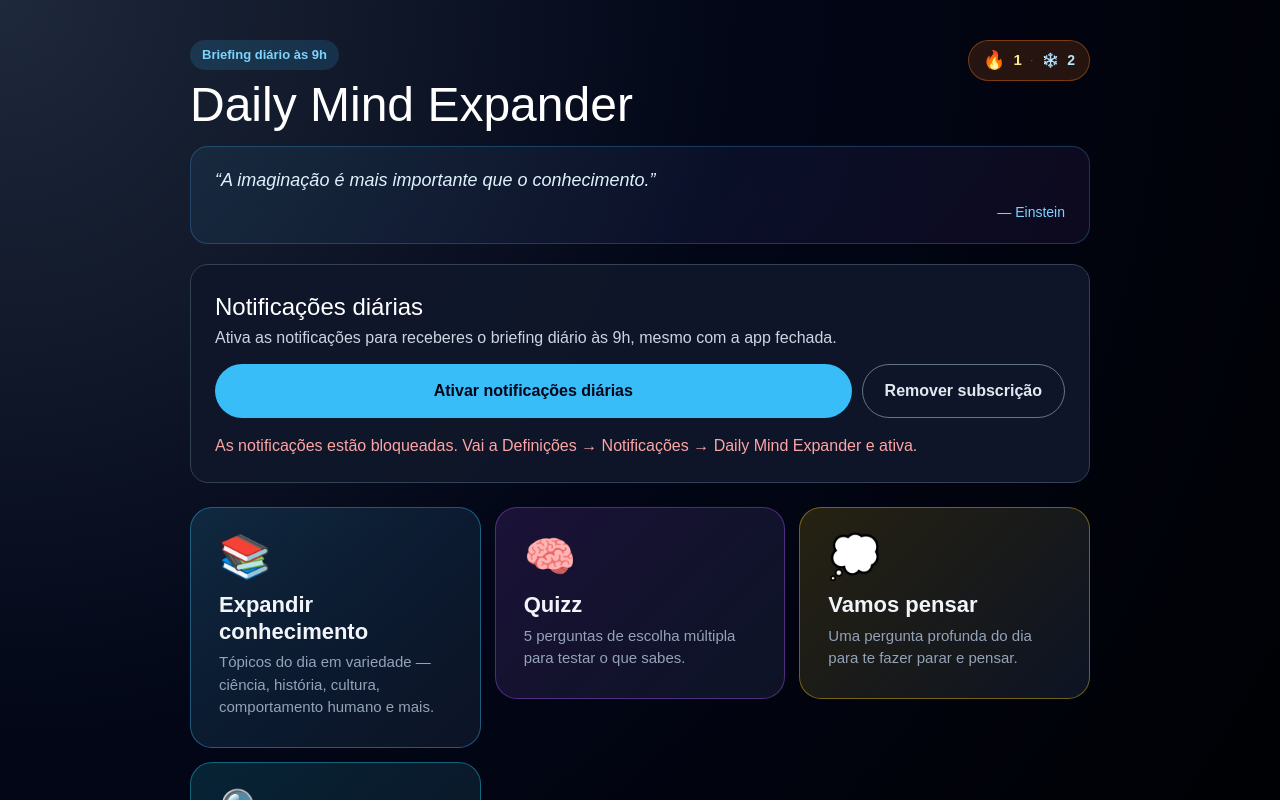
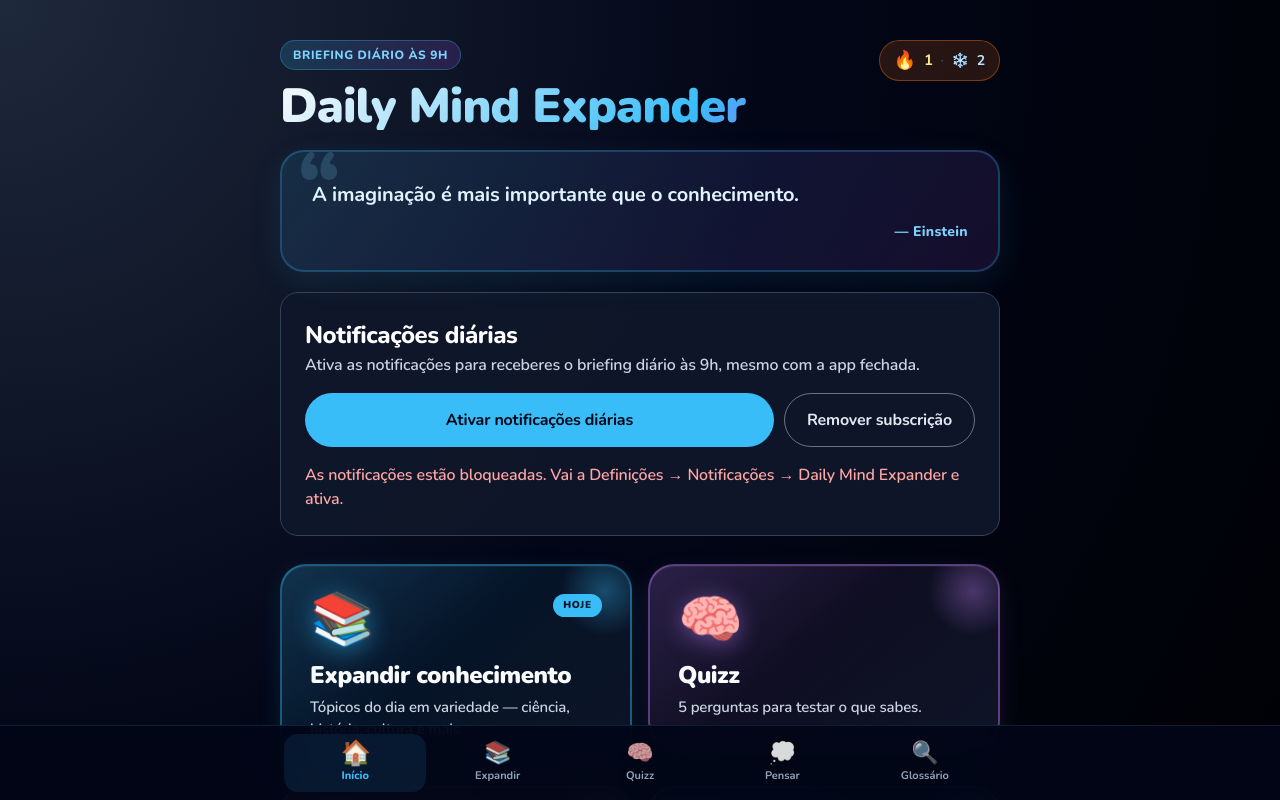
Before and after one commit to magalhaes02/daily-mind-expander, a Next.js app: page / in a window 1280 px wide. Shown: the top 800 px of the page. Built offline with nearby package versions, Linux system fonts and the light colour scheme.

Commit message:
Redesign tipo Duolingo: Nunito + bottom nav + tiles vibrantes

```diff
--- /dev/null
+++ b/app/BottomNav.tsx
@@ -0,0 +1,96 @@
+"use client";
+
+import Link from "next/link";
+import { usePathname } from "next/navigation";
+
+type NavItem = {
+  href: string;
+  emoji: string;
+  label: string;
+  color: string;
+};
+
+const ITEMS: NavItem[] = [
+  { href: "/", emoji: "🏠", label: "Início", color: "#38bdf8" },
+  { href: "/expandir", emoji: "📚", label: "Expandir", color: "#38bdf8" },
+  { href: "/quizz", emoji: "🧠", label: "Quizz", color: "#c084fc" },
+  { href: "/pensar", emoji: "💭", label: "Pensar", color: "#fbbf24" },
+  { href: "/glossario", emoji: "🔍", label: "Glossário", color: "#5eead4" },
+];
+
+export default function BottomNav() {
+  const pathname = usePathname();
+
+  return (
+    <nav
+      style={{
+        position: "fixed",
+        bottom: 0,
+        left: 0,
+        right: 0,
+        zIndex: 50,
+        background: "rgba(2, 6, 23, 0.92)",
+        backdropFilter: "blur(20px)",
+        WebkitBackdropFilter: "blur(20px)",
+        borderTop: "1px solid rgba(56, 189, 248, 0.15)",
+        paddingBottom: "env(safe-area-inset-bottom)",
+      }}
+    >
+      <div
+        style={{
+          display: "flex",
+          maxWidth: "720px",
+          margin: "0 auto",
+          padding: "8px 4px",
+        }}
+      >
+        {ITEMS.map((item) => {
+          const active =
+            item.href === "/"
+              ? pathname === "/"
+              : pathname.startsWith(item.href);
+          return (
+            <Link
+              key={item.href}
+              href={item.href}
+              style={{
+                flex: "1 1 0",
+                display: "flex",
+                flexDirection: "column",
+                alignItems: "center",
+                gap: "4px",
+                padding: "8px 4px",
+                textDecoration: "none",
+                borderRadius: "14px",
+                background: active ? `${item.color}1a` : "transparent",
+                transition: "background 0.15s ease",
+              }}
+            >
+              <span
+                style={{
+                  fontSize: "22px",
+                  lineHeight: 1,
+                  filter: active ? "none" : "grayscale(0.3) opacity(0.85)",
+                  transform: active ? "scale(1.1)" : "scale(1)",
+                  transition: "transform 0.15s ease",
+                }}
+              >
+                {item.emoji}
+              </span>
+              <span
+                style={{
+                  fontSize: "11px",
+                  fontWeight: active ? 800 : 700,
+                  color: active ? item.color : "#94a3b8",
+                  letterSpacing: "0",
+                }}
+              >
+                {item.label}
+              </span>
+            </Link>
+          );
+        })}
+      </div>
+    </nav>
+  );
+}
--- a/app/DailyQuote.tsx
+++ b/app/DailyQuote.tsx
@@ -53,31 +53,53 @@ export default function DailyQuote() {
   return (
     <div
       style={{
-        marginTop: "16px",
-        padding: "clamp(16px, 4.5vw, 20px) clamp(18px, 5vw, 24px)",
-        borderRadius: "18px",
+        position: "relative",
+        marginTop: "20px",
+        padding: "clamp(20px, 5.5vw, 28px) clamp(22px, 6vw, 30px)",
+        borderRadius: "24px",
         background:
-          "linear-gradient(135deg, rgba(56, 189, 248, 0.08), rgba(168, 85, 247, 0.08))",
-        border: "1px solid rgba(56, 189, 248, 0.25)",
+          "linear-gradient(135deg, rgba(56, 189, 248, 0.12), rgba(168, 85, 247, 0.12))",
+        border: "2px solid rgba(56, 189, 248, 0.25)",
+        boxShadow: "0 10px 32px rgba(56, 189, 248, 0.10)",
+        overflow: "hidden",
       }}
     >
+      <span
+        aria-hidden
+        style={{
+          position: "absolute",
+          top: "-10px",
+          left: "16px",
+          fontSize: "84px",
+          color: "rgba(125, 211, 252, 0.18)",
+          fontWeight: 900,
+          lineHeight: 1,
+          pointerEvents: "none",
+        }}
+      >
+        &ldquo;
+      </span>
       <p
         style={{
+          position: "relative",
           margin: 0,
-          fontSize: "clamp(15px, 4.2vw, 18px)",
-          fontStyle: "italic",
+          fontSize: "clamp(16px, 4.5vw, 20px)",
           color: "#e0f2fe",
-          lineHeight: 1.5,
+          lineHeight: 1.45,
+          fontWeight: 700,
         }}
       >
-        &ldquo;{quote.text}&rdquo;
+        {quote.text}
       </p>
       <p
         style={{
-          margin: "8px 0 0 0",
+          position: "relative",
+          margin: "12px 0 0 0",
           fontSize: "clamp(12px, 3.4vw, 14px)",
           color: "#7dd3fc",
           textAlign: "right",
+          fontWeight: 800,
+          letterSpacing: "0.02em",
         }}
       >
         — {quote.author}
--- a/app/HomeTile.tsx
+++ b/app/HomeTile.tsx
@@ -6,6 +6,7 @@ type HomeTileProps = {
   title: string;
   subtitle: string;
   accent: string;
+  badge?: string;
 };
 
 export default function HomeTile({
@@ -14,10 +15,12 @@ export default function HomeTile({
   title,
   subtitle,
   accent,
+  badge,
 }: HomeTileProps) {
   return (
     <Link
       href={href}
+      className="dme-tile"
       style={{
         display: "block",
         textDecoration: "none",
@@ -26,29 +29,78 @@ export default function HomeTile({
     >
       <div
         style={{
+          position: "relative",
           padding: "clamp(20px, 5.5vw, 28px)",
-          borderRadius: "22px",
-          background: `linear-gradient(135deg, ${accent}26, rgba(15, 23, 42, 0.85))`,
-          border: `1px solid ${accent}66`,
-          minHeight: "120px",
+          borderRadius: "26px",
+          background: `linear-gradient(140deg, ${accent}38 0%, ${accent}14 45%, rgba(15, 23, 42, 0.92) 100%)`,
+          border: `2px solid ${accent}66`,
+          minHeight: "140px",
           display: "flex",
           flexDirection: "column",
           justifyContent: "space-between",
-          gap: "14px",
-          transition: "transform 0.1s ease, border-color 0.1s ease",
+          gap: "16px",
+          boxShadow: `0 8px 24px ${accent}1f, inset 0 1px 0 rgba(255, 255, 255, 0.05)`,
+          overflow: "hidden",
         }}
       >
-        <div style={{ fontSize: "clamp(34px, 9vw, 42px)", lineHeight: 1 }}>
-          {emoji}
+        <span
+          style={{
+            position: "absolute",
+            top: "-20px",
+            right: "-20px",
+            width: "90px",
+            height: "90px",
+            borderRadius: "50%",
+            background: `radial-gradient(circle, ${accent}55 0%, transparent 70%)`,
+            pointerEvents: "none",
+          }}
+        />
+
+        <div
+          style={{
+            display: "flex",
+            justifyContent: "space-between",
+            alignItems: "flex-start",
+            gap: "10px",
+          }}
+        >
+          <span
+            style={{
+              fontSize: "clamp(40px, 11vw, 52px)",
+              lineHeight: 1,
+              filter: `drop-shadow(0 4px 12px ${accent}77)`,
+            }}
+          >
+            {emoji}
+          </span>
+          {badge && (
+            <span
+              style={{
+                padding: "4px 10px",
+                borderRadius: "999px",
+                background: accent,
+                color: "#020617",
+                fontSize: "10px",
+                fontWeight: 900,
+                letterSpacing: "0.08em",
+                textTransform: "uppercase",
+                whiteSpace: "nowrap",
+              }}
+            >
+              {badge}
+            </span>
+          )}
         </div>
-        <div>
+
+        <div style={{ position: "relative" }}>
           <h3
             style={{
               margin: "0 0 6px 0",
-              fontSize: "clamp(18px, 5vw, 22px)",
-              fontWeight: "bold",
-              color: "#f1f5f9",
-              lineHeight: 1.2,
+              fontSize: "clamp(20px, 5.4vw, 24px)",
+              fontWeight: 900,
+              color: "#f8fafc",
+              lineHeight: 1.15,
+              letterSpacing: "-0.02em",
             }}
           >
             {title}
@@ -57,8 +109,9 @@ export default function HomeTile({
             style={{
               margin: 0,
               fontSize: "clamp(13px, 3.6vw, 15px)",
-              color: "#94a3b8",
+              color: "#cbd5e1",
               lineHeight: 1.5,
+              fontWeight: 600,
             }}
           >
             {subtitle}
--- a/app/expandir/page.tsx
+++ b/app/expandir/page.tsx
@@ -14,8 +14,8 @@ export default function ExpandirPage() {
         background:
           "radial-gradient(circle at top left, #1e293b, #020617 45%, #000000)",
         color: "white",
-        fontFamily: "Arial, sans-serif",
         padding: "clamp(16px, 4vw, 40px)",
+        paddingBottom: "calc(env(safe-area-inset-bottom) + 96px)",
       }}
     >
       <section style={{ maxWidth: "900px", margin: "0 auto" }}>
--- a/app/globals.css
+++ b/app/globals.css
@@ -27,8 +27,13 @@ html {
 body {
   background: var(--background);
   color: var(--foreground);
-  font-family: Arial, Helvetica, sans-serif;
+  font-family: var(--font-nunito), "Nunito", -apple-system, BlinkMacSystemFont,
+    "Segoe UI", system-ui, sans-serif;
+  font-weight: 600;
+  -webkit-font-smoothing: antialiased;
+  -moz-osx-font-smoothing: grayscale;
   overflow-x: hidden;
+  letter-spacing: -0.01em;
 }
 
 *,
@@ -37,8 +42,17 @@ body {
   box-sizing: border-box;
 }
 
-button {
+button,
+input,
+textarea {
   font-family: inherit;
+}
+
+h1,
+h2,
+h3 {
+  font-weight: 800;
+  letter-spacing: -0.02em;
 }
 
 @keyframes dme-blink {
@@ -46,3 +60,29 @@ button {
     visibility: hidden;
   }
 }
+
+@keyframes dme-pop {
+  0% {
+    transform: scale(0.96);
+  }
+  60% {
+    transform: scale(1.02);
+  }
+  100% {
+    transform: scale(1);
+  }
+}
+
+.dme-tile {
+  transition: transform 0.12s ease, box-shadow 0.12s ease, border-color 0.12s ease;
+  will-change: transform;
+}
+
+.dme-tile:active {
+  transform: scale(0.97);
+}
+
+::selection {
+  background: rgba(56, 189, 248, 0.4);
+  color: #fff;
+}
--- a/app/glossario/page.tsx
+++ b/app/glossario/page.tsx
@@ -13,8 +13,8 @@ export default function GlossarioPage() {
         background:
           "radial-gradient(circle at top left, #1e293b, #020617 45%, #000000)",
         color: "white",
-        fontFamily: "Arial, sans-serif",
         padding: "clamp(16px, 4vw, 40px)",
+        paddingBottom: "calc(env(safe-area-inset-bottom) + 96px)",
       }}
     >
       <section style={{ maxWidth: "720px", margin: "0 auto" }}>
--- a/app/layout.tsx
+++ b/app/layout.tsx
@@ -1,6 +1,15 @@
 import type { Metadata, Viewport } from "next";
+import { Nunito } from "next/font/google";
 import "./globals.css";
 import ServiceWorkerRegister from "./ServiceWorkerRegister";
+import BottomNav from "./BottomNav";
+
+const nunito = Nunito({
+  subsets: ["latin"],
+  weight: ["400", "600", "700", "800", "900"],
+  display: "swap",
+  variable: "--font-nunito",
+});
 
 export const metadata: Metadata = {
   title: "Daily Mind Expander",
@@ -34,10 +43,11 @@ export default function RootLayout({
   children: React.ReactNode;
 }>) {
   return (
-    <html lang="pt">
+    <html lang="pt" className={nunito.variable}>
       <body>
         <ServiceWorkerRegister />
         {children}
+        <BottomNav />
       </body>
     </html>
   );
--- a/app/page.tsx
+++ b/app/page.tsx
@@ -11,11 +11,11 @@ export default function Home() {
         background:
           "radial-gradient(circle at top left, #1e293b, #020617 45%, #000000)",
         color: "white",
-        fontFamily: "Arial, sans-serif",
         padding: "clamp(16px, 4vw, 40px)",
+        paddingBottom: "calc(env(safe-area-inset-bottom) + 96px)",
       }}
     >
-      <section style={{ maxWidth: "900px", margin: "0 auto" }}>
+      <section style={{ maxWidth: "720px", margin: "0 auto" }}>
         <header
           style={{
             display: "flex",
@@ -23,6 +23,7 @@ export default function Home() {
             alignItems: "flex-start",
             gap: "16px",
             flexWrap: "wrap",
+            marginBottom: "8px",
           }}
         >
           <div style={{ flex: "1 1 auto", minWidth: 0 }}>
@@ -31,20 +32,30 @@ export default function Home() {
                 display: "inline-block",
                 padding: "5px 12px",
                 borderRadius: "999px",
-                background: "rgba(56, 189, 248, 0.15)",
+                background:
+                  "linear-gradient(90deg, rgba(56, 189, 248, 0.18), rgba(168, 85, 247, 0.18))",
                 color: "#7dd3fc",
-                fontWeight: "bold",
-                fontSize: "clamp(11px, 3vw, 13px)",
-                marginBottom: "10px",
+                fontWeight: 800,
+                fontSize: "clamp(10px, 2.8vw, 12px)",
+                letterSpacing: "0.05em",
+                textTransform: "uppercase",
+                marginBottom: "12px",
+                border: "1px solid rgba(56, 189, 248, 0.3)",
               }}
             >
               Briefing diário às 9h
             </div>
             <h1
               style={{
-                fontSize: "clamp(28px, 8vw, 48px)",
-                lineHeight: 1.05,
+                fontSize: "clamp(30px, 9vw, 48px)",
+                lineHeight: 1.0,
                 margin: 0,
+                fontWeight: 900,
+                background:
+                  "linear-gradient(135deg, #f8fafc 0%, #38bdf8 70%, #a855f7 100%)",
+                WebkitBackgroundClip: "text",
+                WebkitTextFillColor: "transparent",
+                backgroundClip: "text",
               }}
             >
               Daily Mind Expander
@@ -61,39 +72,40 @@ export default function Home() {
 
         <div
           style={{
-            marginTop: "24px",
+            marginTop: "28px",
             display: "grid",
-            gap: "14px",
-            gridTemplateColumns: "repeat(auto-fit, minmax(min(260px, 100%), 1fr))",
+            gap: "16px",
+            gridTemplateColumns: "repeat(auto-fit, minmax(min(280px, 100%), 1fr))",
           }}
         >
           <HomeTile
             href="/expandir"
             emoji="📚"
             title="Expandir conhecimento"
-            subtitle="Tópicos do dia em variedade — ciência, história, cultura, comportamento humano e mais."
+            subtitle="Tópicos do dia em variedade — ciência, história, cultura e mais."
             accent="#38bdf8"
+            badge="Hoje"
           />
           <HomeTile
             href="/quizz"
             emoji="🧠"
             title="Quizz"
-            subtitle="5 perguntas de escolha múltipla para testar o que sabes."
-            accent="#a855f7"
+            subtitle="5 perguntas para testar o que sabes."
+            accent="#c084fc"
           />
           <HomeTile
             href="/pensar"
             emoji="💭"
             title="Vamos pensar"
-            subtitle="Uma pergunta profunda do dia para te fazer parar e pensar."
-            accent="#facc15"
+            subtitle="Uma pergunta profunda para parar e pensar."
+            accent="#fbbf24"
           />
           <HomeTile
             href="/glossario"
             emoji="🔍"
             title="Glossário"
-            subtitle="Pergunta sobre qualquer coisa. A IA explica em profundidade."
-            accent="#22d3ee"
+            subtitle="Pergunta sobre qualquer coisa. A IA explica."
+            accent="#5eead4"
           />
         </div>
 
@@ -103,9 +115,10 @@ export default function Home() {
             textAlign: "center",
             color: "#475569",
             fontSize: "clamp(11px, 3vw, 13px)",
+            fontWeight: 700,
           }}
         >
-          Construído com curiosidade · grátis · open source
+          Curiosidade · grátis · open source
         </footer>
       </section>
     </main>
--- a/app/pensar/page.tsx
+++ b/app/pensar/page.tsx
@@ -13,8 +13,8 @@ export default function PensarPage() {
         background:
           "radial-gradient(circle at top left, #1e293b, #020617 45%, #000000)",
         color: "white",
-        fontFamily: "Arial, sans-serif",
         padding: "clamp(16px, 4vw, 40px)",
+        paddingBottom: "calc(env(safe-area-inset-bottom) + 96px)",
       }}
     >
       <section style={{ maxWidth: "720px", margin: "0 auto" }}>
--- a/app/quizz/page.tsx
+++ b/app/quizz/page.tsx
@@ -13,8 +13,8 @@ export default function QuizzPage() {
         background:
           "radial-gradient(circle at top left, #1e293b, #020617 45%, #000000)",
         color: "white",
-        fontFamily: "Arial, sans-serif",
         padding: "clamp(16px, 4vw, 40px)",
+        paddingBottom: "calc(env(safe-area-inset-bottom) + 96px)",
       }}
     >
       <section style={{ maxWidth: "720px", margin: "0 auto" }}>
```
